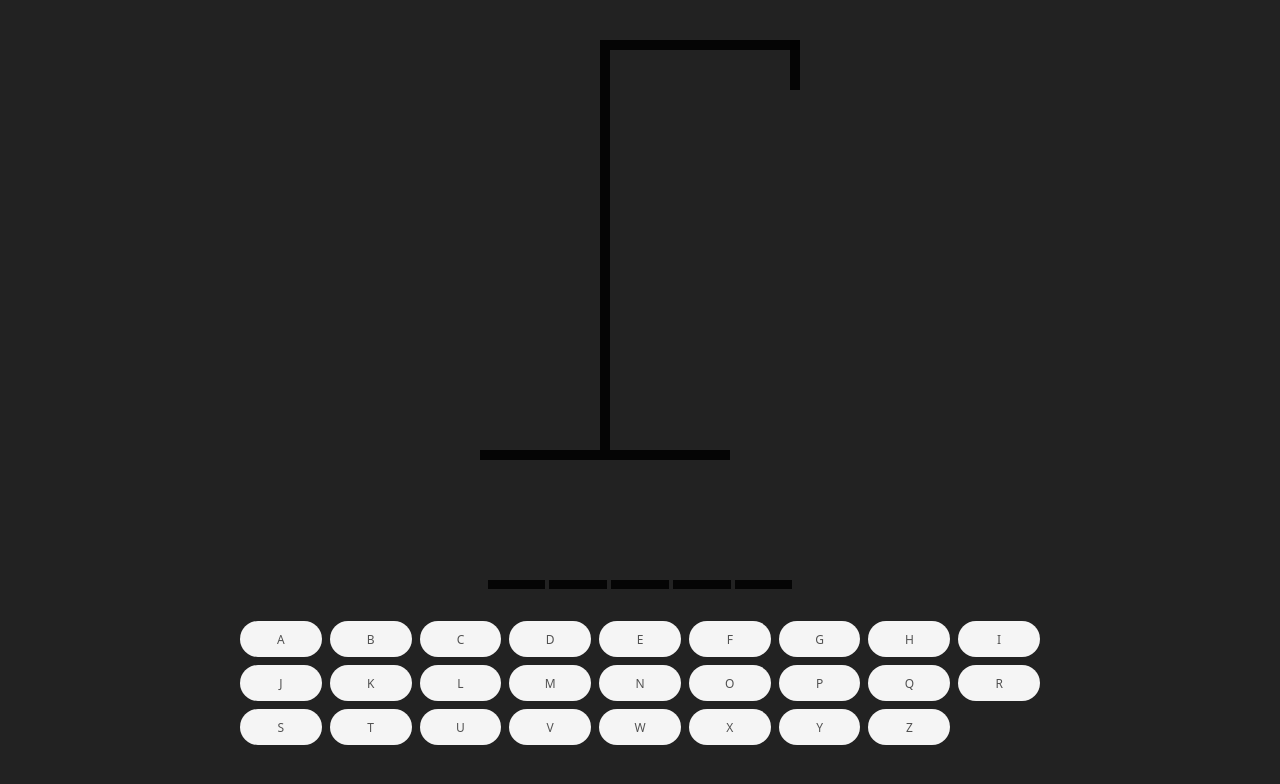
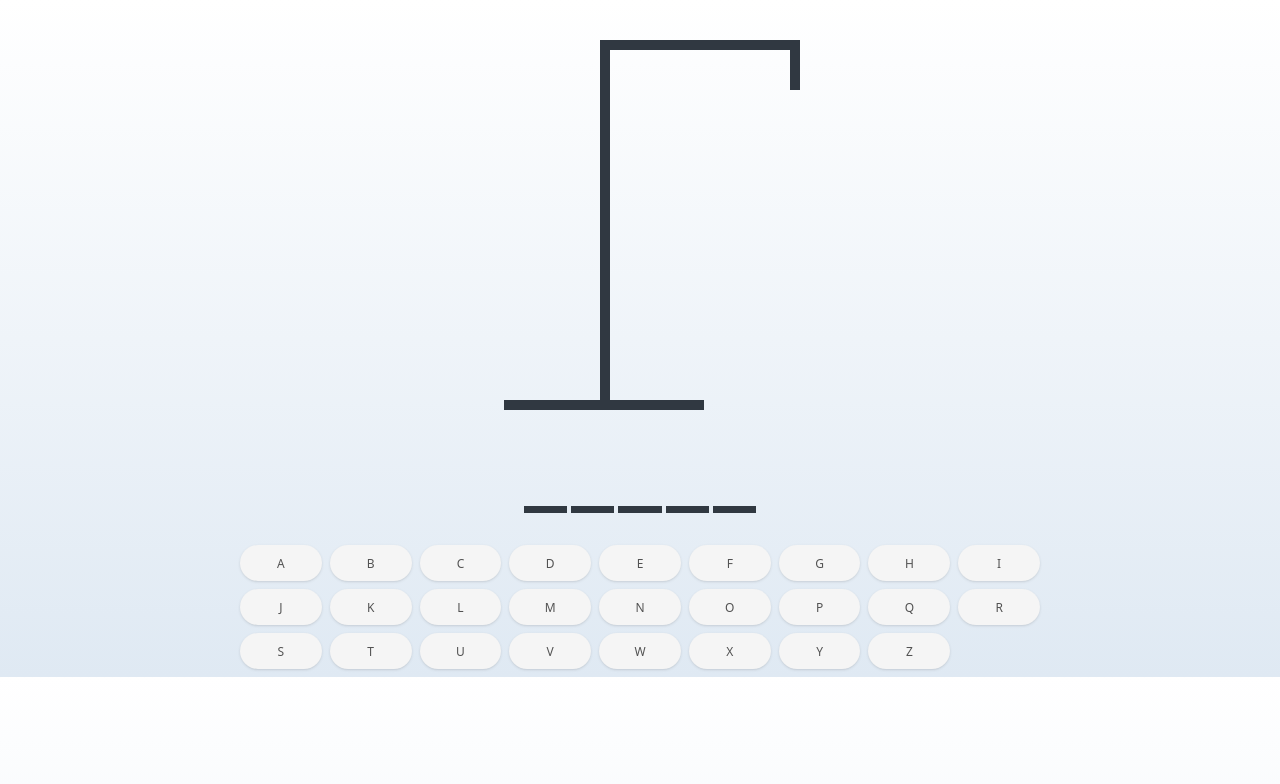
Before and after one commit to ClementMadiot/Hangman-typeScript, a React (Vite) app: page / in a window 1280 px wide. Shown: the top 784 px of the page. Built offline with nearby package versions, Linux system fonts and the light colour scheme.

Commit message:
update style + readme

```diff
--- a/src/components/HangmanDrawing.tsx
+++ b/src/components/HangmanDrawing.tsx
@@ -28,8 +28,8 @@ function HangmanDrawing({ numberOfGuesses }: HangmanDrawingProps) {
       {BODY_PART.slice(0, numberOfGuesses)}
       <div className="h-[50px] w-[10px] top-0 right-0 absolute bg-blackLight " />
       <div className="h-[10px] w-[200px] ml-[120px] bg-blackLight" />
-      <div className="h-[400px] w-[10px] ml-[120px] bg-blackLight " />
-      <div className="h-[10px] w-[250px] bg-blackLight" />
+      <div className="h-[350px] w-[10px] ml-[120px] bg-blackLight " />
+      <div className="h-[10px] w-[200px] ml-6 bg-blackLight" />
     </div>
   );
 }
--- a/src/components/HangmanWord.tsx
+++ b/src/components/HangmanWord.tsx
@@ -7,10 +7,10 @@ type HangmanWordProps = {
 function HangmanWord({
   guessedLetters,
   wordToGuessed,
-  reveal,
+  reveal
 }: HangmanWordProps) {
   return (
-    <div className="flex gap-1 text-8xl font-bold uppercase font-mono">
+    <div className="flex gap-1 text-7xl font-bold uppercase font-mono text-blackLight">
       {wordToGuessed.split("").map((letter, index) => (
         <span
           key={index}
--- a/src/components/Keyboard.tsx
+++ b/src/components/Keyboard.tsx
@@ -39,8 +39,8 @@ export default function Keyboard({
   addGuessedLetter,
   isDisable = false
 }: KeyboardProps) {
-  const inactive = "opacity-[0.5] bg-red-200 hover:bg-red-200/80";
-  const active = " active:bg-blue-200 bg-blue-200 hover:bg-blue-200/80";
+  const inactive = "opacity-[0.5] bg-red-400 hover:bg-red-400 text-black";
+  const active = " active:bg-blue-300 bg-blue-300 hover:bg-blue-300 text-neutral-800";
 
   return (
     <div className="grid grid-cols-[repeat(auto-fill,minmax(75px,1fr))] gap-2 my-2 ">
@@ -50,8 +50,8 @@ export default function Keyboard({
         return (
           <button
             type="button"
-            className={`inline-block rounded-full  px-6 pb-2 pt-2.5 text-xs font-medium uppercase leading-normal text-neutral-600 transition-colors focus:outline-none focus:ring-0  ${
-              isActive ? active : "bg-neutral-100 hover:bg-neutral-300"
+            className={`inline-block rounded-full px-6 pb-2 pt-2.5 text-xs font-medium uppercase leading-normal text-neutral-600 transition-colors focus:outline-none focus:ring-0  ${
+              isActive ? active : "bg-neutral-100 shadow hover:bg-neutral-200/80"
             } ${isInactive ? inactive : ""} `}
             disabled={isInactive || isActive || isDisable}
             key={key}
--- a/src/index.css
+++ b/src/index.css
@@ -9,9 +9,8 @@
 }
 
 body {
-  color: #f5f5f5;
   width: 100dvw;
   overflow-x: hidden;
   height: 100%;
-  background: #000000dd;
+  background: linear-gradient(to top, #dfe9f3 0%, white 100%);
 }
--- a/tailwind.config.js
+++ b/tailwind.config.js
@@ -8,8 +8,7 @@ export default {
   theme: {
     extend: {
       colors: {
-        blackLight: "#000000dd",
-        white: "#f5f5f5",
+        blackLight: "#303841",
       },
       gridTemplateColumns:{
         'auto-fit-75': 'repeat (auto-fill, minmax(75px, 1fr)'
```
Also changed, not shown: public/hangam.png (added), 1 other file (tests, documents, lock files or other folders).
